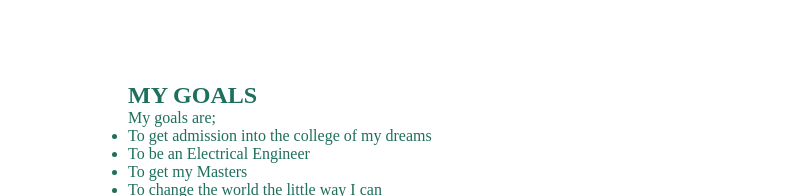
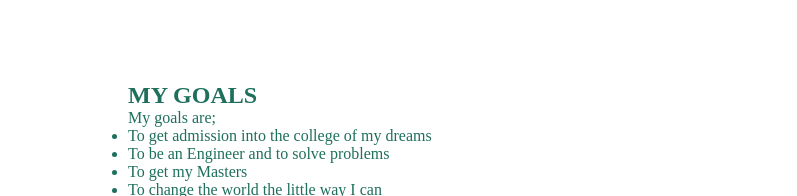
Before and after one commit to Niffythekidd/niffythekidd.github.io, a plain HTML site: page index.html in a window 1280 px wide. Shown: the part 603-799 px from the top of the page, 0-797 px from the left. Drawn offline with Linux system fonts and the light colour scheme; a web font is replaced by a local one.

Commit message:
Update index.html

```diff
--- a/index.html
+++ b/index.html
@@ -93,7 +93,7 @@
             <p>My goals are;</p>
             <ul>
               <li id="gli">To get admission into the college of my dreams</li>
-              <li id="gli">To be an Electrical Engineer</li>
+              <li id="gli">To be an Engineer and to solve problems</li>
               <li id="gli">To get my Masters</li>
               <li id="gli">To change the world the little way I can</li>
               <li id="gli">To bring development to my continent and to the world at large.</li>
```
